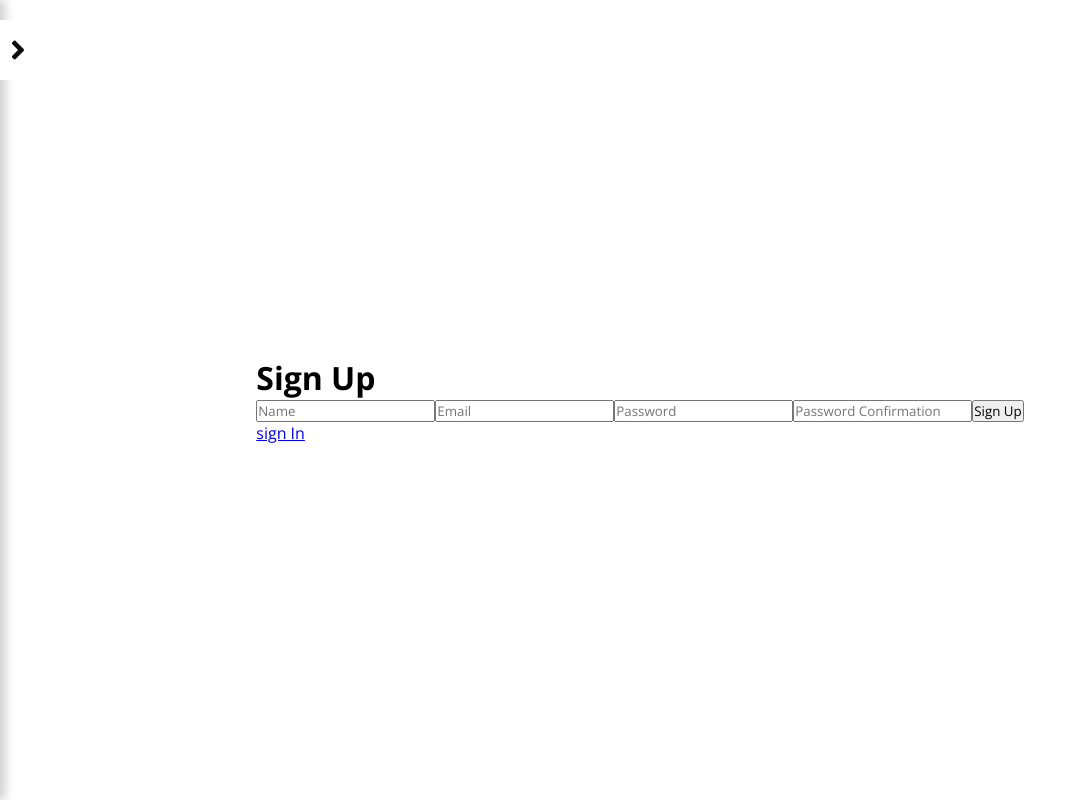
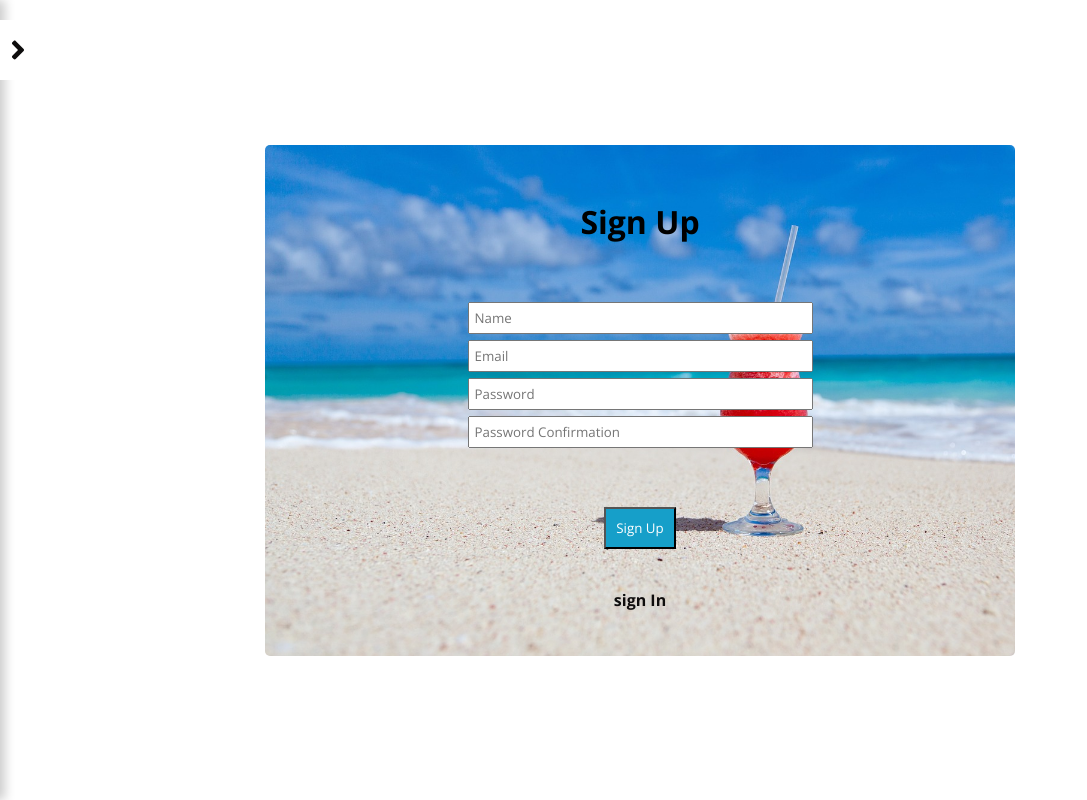
Before and after one commit to Flunavgt/oceans_and_trails_frontend, a React (Vite) app: page /sign-up in a window 1280 px wide. Shown: the whole page, without its empty margins (0-1087 px from the left). Built offline with nearby package versions, Linux system fonts and the light colour scheme; no server answers.

Commit message:
add sign up styling

```diff
--- a/src/components/RegistrationForm/registrationForm.jsx
+++ b/src/components/RegistrationForm/registrationForm.jsx
@@ -1,7 +1,7 @@
 import React, {useState} from 'react';
 import axios from 'axios';
+import { setAuthToken } from '../setAuthToken()';
 import '../../styles/registrationForm.css';
-import { setAuthToken } from '../setAuthToken()';
 
 function RegistrationForm() {
     const [user, setUser] = useState({
@@ -56,7 +56,7 @@ function RegistrationForm() {
             </div>
             <div className="footer">
                 <button type="submit" onClick={() => setUser(user)}
-                className="register-btn">Register</button>
+                className="sign-in">Register</button>
             </div>
         </div>
       </div>
--- a/src/components/SignUp/SignUp.jsx
+++ b/src/components/SignUp/SignUp.jsx
@@ -26,16 +26,16 @@ function SignUp() {
     navigate('/sign-in');
   };
   return (
-    <div className="login-container">
+    <div className="form">
       <div className="login-image" />
-      <div className="login">
-        <h1 className="login-title">Sign Up</h1>
-        <form className="login-form" onSubmit={handleSubmit}>
+      <div>
+        <h1 className="form-title">Sign Up</h1>
+        <form className="form-body" onSubmit={handleSubmit}>
           <input
             placeholder="Name"
             type="text"
             name="name"
-            className="input-box"
+            className="form_input"
             value={name}
             onChange={(e) => { setName(e.target.value); }}
           />
@@ -43,7 +43,7 @@ function SignUp() {
             placeholder="Email"
             type="email"
             name="email"
-            className="input-box"
+            className="form_input"
             value={email}
             onChange={(e) => { setEmail(e.target.value); }}
           />
@@ -51,7 +51,7 @@ function SignUp() {
             placeholder="Password"
             type="password"
             name="password"
-            className="input-box"
+            className="form_input"
             value={password}
             onChange={(e) => { setpassword(e.target.value); }}
           />
@@ -59,13 +59,13 @@ function SignUp() {
             placeholder="Password Confirmation"
             type="password"
             name="password_confirmation"
-            className="input-box"
+            className="form_input"
             value={confirm_password}
             onChange={(e) => { setPasswordConfirmation(e.target.value); }}
-          />
-          <input className="submit-login" type="submit" value="Sign Up" />
+          /><br/>
+          <input className="sign-in" type="submit" value="Sign Up" />
           <div>
-            <Link to="/sign-in">sign In</Link>
+            <Link className='register-link' to="/sign-in">sign In</Link>
           </div>
         </form>
       </div>
--- a/src/styles/registrationForm.css
+++ b/src/styles/registrationForm.css
@@ -41,7 +41,8 @@ body {
 }
 
 .form_input {
-  width: 60%;
+  width: 50%;
+  margin: 3px;
 }
 
 .footer {
@@ -57,7 +58,7 @@ body {
 
 .register-link {
   text-decoration: none;
-  color: white;
+  color: rgb(15, 13, 13);
   font-weight: bold;
   margin-bottom: 8%;
 }
```
